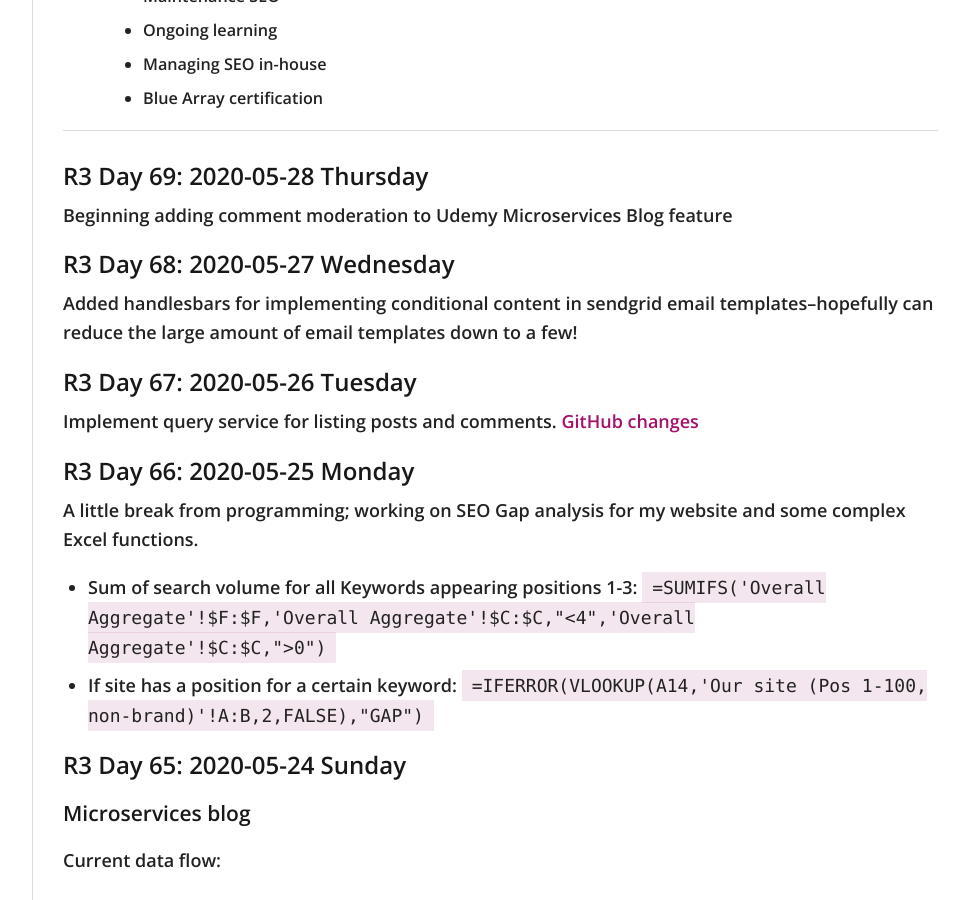
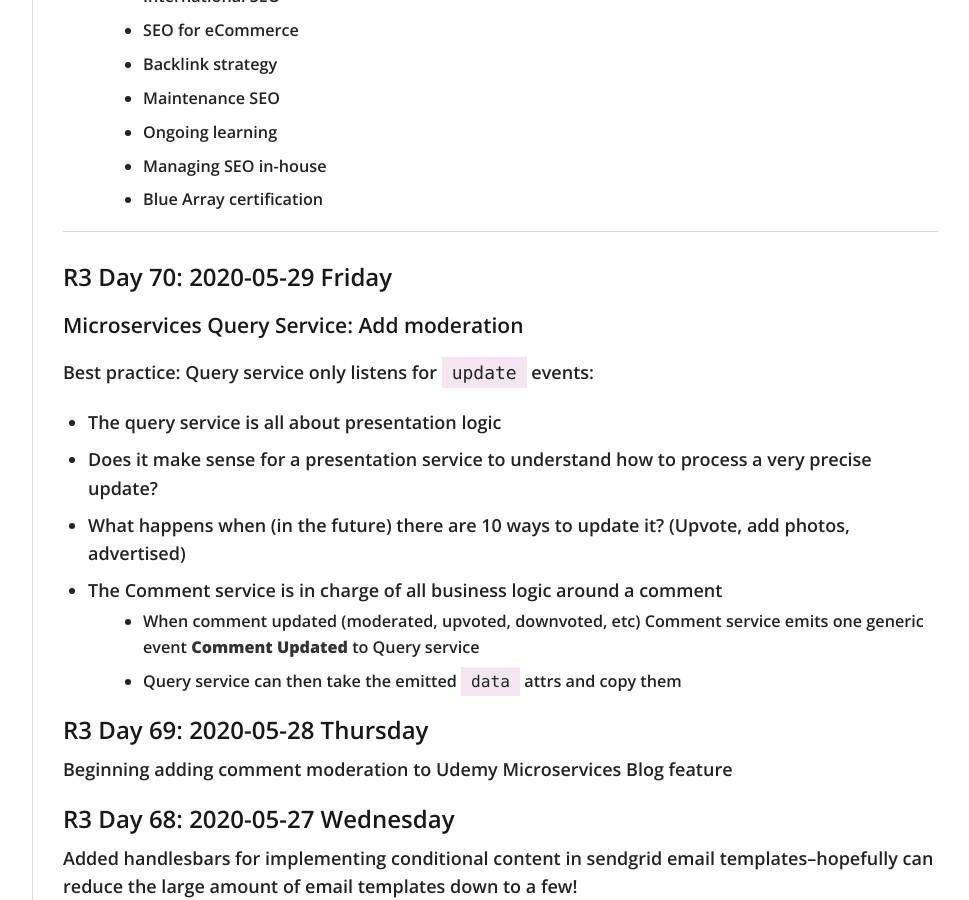
Before and after one commit to virtual/100daysofcode, a Jekyll site: the page built from index.md, in a window 1280 px wide and 900 px high, scrolled down 3832 px. Shown: the whole window, without its empty margins (272-1241 px from the left). Built offline with Jekyll 4.4.1, drawn with Linux system fonts in a browser that asks for light colours; nearby versions of some CDN libraries; our own code applies the rules of GitHub Pages for plain Markdown files; some of the changed text lies outside the part shown.

Commit message:
moderation service and CommentUpdated event

```diff
--- a/index.md
+++ b/index.md
@@ -82,10 +82,13 @@
   - Day 63: Section 2: A Mini-Microservices App (React components)
   - Day 65: Section 2: A Mini-Microservices App (Emitting events)
   - Day 67: Section 2: A Mini-Microservices App (Implement query service)
+  - Day 69: Section 2: A Mini-Microservices App (Comment moderation)
+  - Day 70: Section 2: A Mini-Microservices App (Moderation service and CommentUpdated event)
 - Develop out [Knight University using TailwindCSS](https://virtual.github.io/knightu/)
   - Day 55: Hero, subfeature
 - Other projects/APIs
   - Day 64: Test ESPN APi
+  - Day 68: Sendgrid handlebars email templates
 - Animations / manipulations with SVG
 - Create a game with an isometric view
 - Create a virtual pet site
@@ -119,6 +122,20 @@
   - Blue Array certification
 
 ---
+
+## R3 Day 70: 2020-05-29 Friday
+
+### Microservices Query Service: Add moderation
+
+Best practice: Query service only listens for `update` events:
+
+- The query service is all about presentation logic
+- Does it make sense for a presentation service to understand how to process a very precise update?
+- What happens when (in the future) there are 10 ways to update it? (Upvote, add photos, advertised)
+- The Comment service is in charge of all business logic around a comment
+  - When comment updated (moderated, upvoted, downvoted, etc) Comment service emits one generic event __Comment Updated__ to Query service
+  - Query service can then take the emitted `data` attrs and copy them
+
 
 ## R3 Day 69: 2020-05-28 Thursday
 
```
